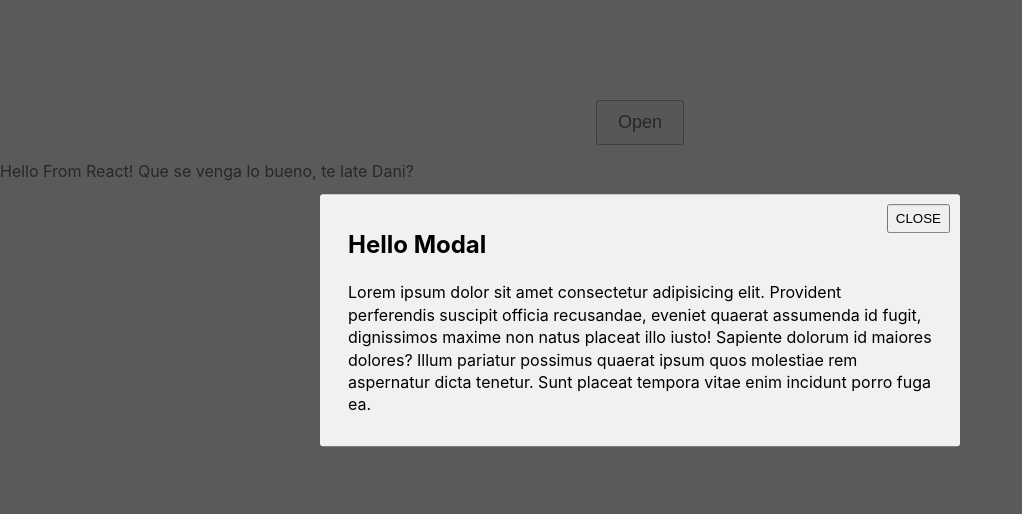
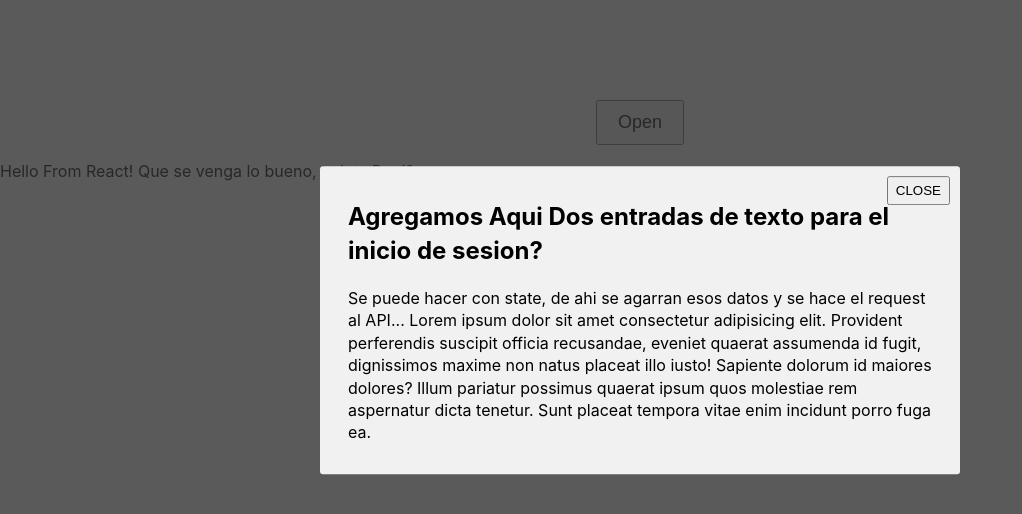
Before and after one commit to GabrielEdid/test_web, a React (Create React App) app: page / in a window 1280 px wide. Both pictures are taken after a click on the button "Open". Shown: the top 514 px of the page, without its empty margins (0-1022 px from the left). Built offline with nearby package versions, Linux system fonts and the light colour scheme.

Commit message:
Detalles

```diff
--- a/src/Components/Modal/Modal.js
+++ b/src/Components/Modal/Modal.js
@@ -24,8 +24,10 @@ export default function Modal() {
         <div className="modal">
           <div onClick={toggleModal} className="overlay"></div>
           <div className="modal-content">
-            <h2>Hello Modal</h2>
+            <h2>Agregamos Aqui Dos entradas de texto para el inicio de sesion?</h2>
             <p>
+              Se puede hacer con state, de ahi se agarran esos datos y se hace el request al API...
+
               Lorem ipsum dolor sit amet consectetur adipisicing elit. Provident
               perferendis suscipit officia recusandae, eveniet quaerat assumenda
               id fugit, dignissimos maxime non natus placeat illo iusto!
```
